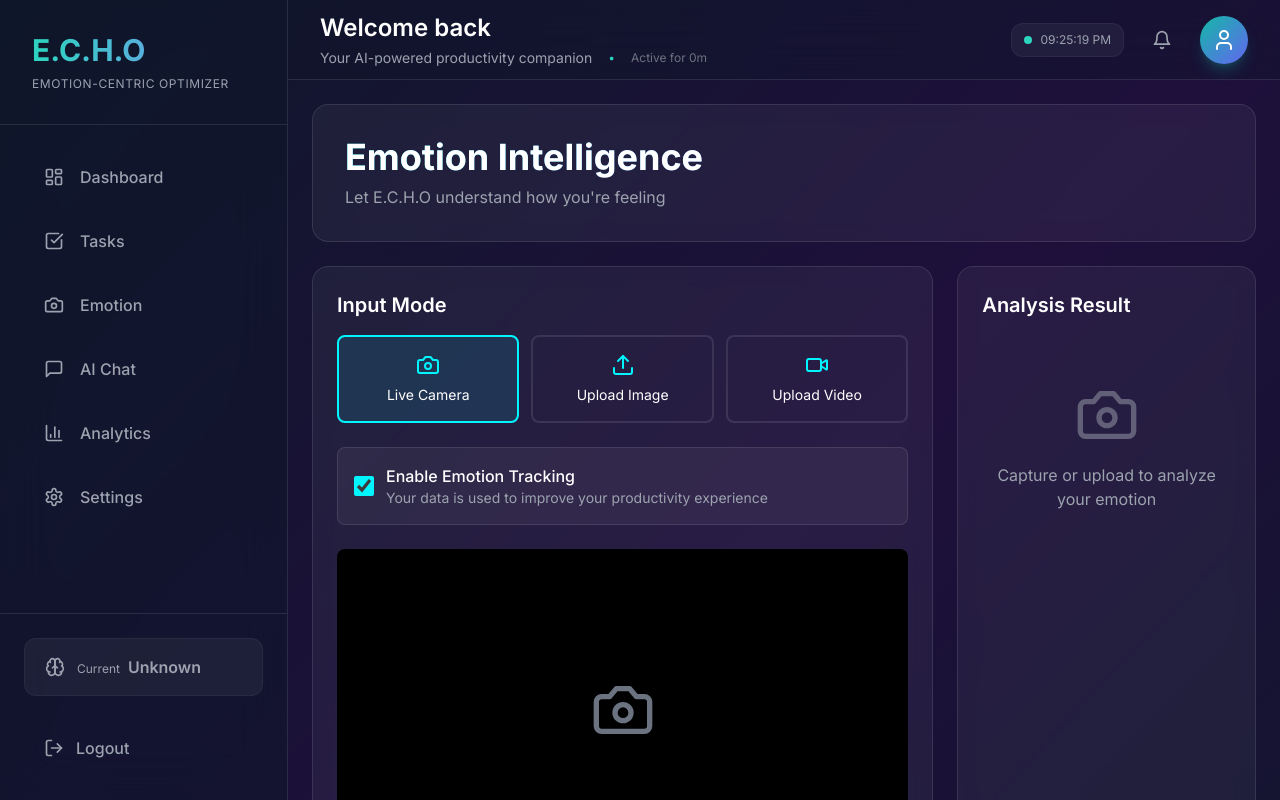
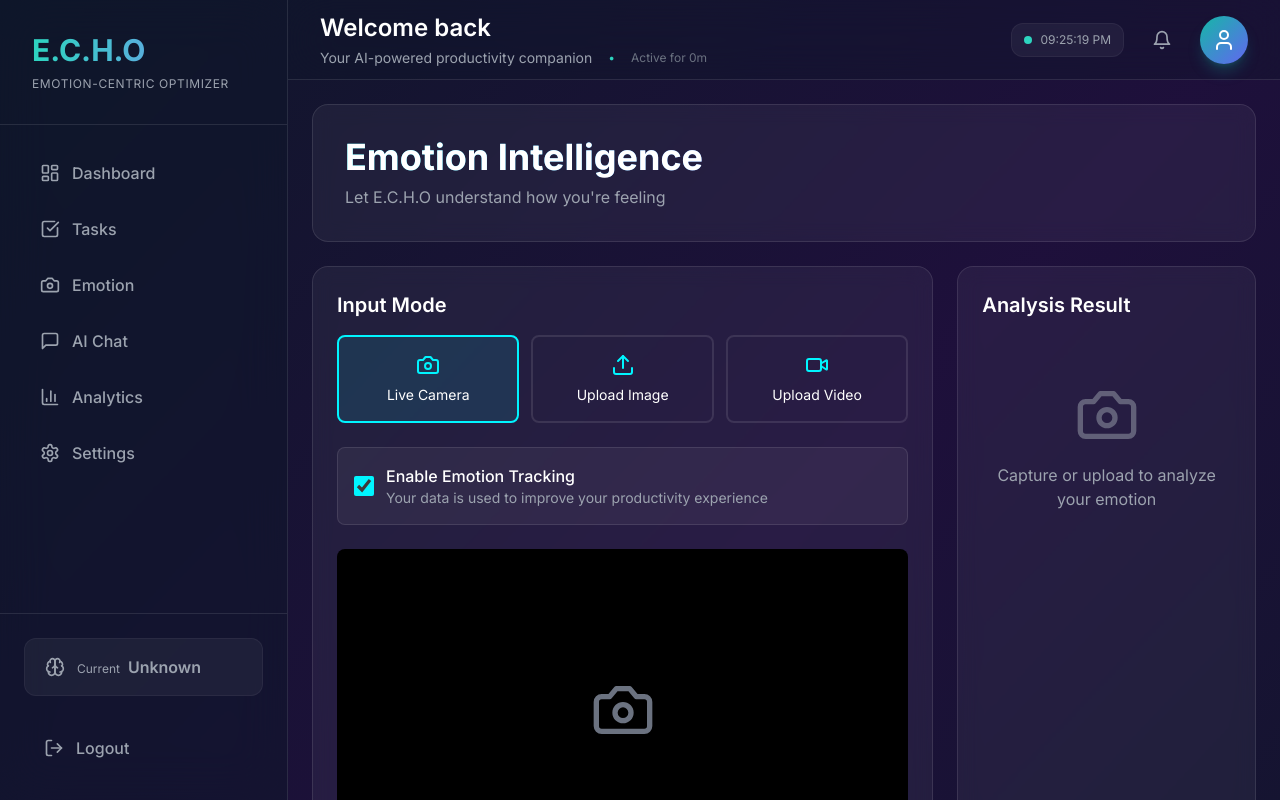
Before and after one commit to beingcrazyasalways/echo-saas, a Next.js app: page /emotion in a window 1280 px wide. Shown: the top 800 px of the page. Built offline with nearby package versions, Linux system fonts and the light colour scheme; no server answers.

Commit message:
fix: adjust z-index hierarchy for sidebar interactivity
- Lower modal backdrops from z-50 to z-40
- Raise sidebar from z-50 to z-60
- Lower Toast from z-50 to z-40
- This ensures sidebar is always above modal backdrops when not in modal

```diff
--- a/app/dashboard/page.jsx
+++ b/app/dashboard/page.jsx
@@ -944,7 +944,7 @@ export default function DashboardPage() {
       />
 
       {showChat && (
-        <div className="fixed inset-0 bg-black/50 backdrop-blur-sm flex items-center justify-center z-50 p-2 sm:p-4 pointer-events-none">
+        <div className="fixed inset-0 bg-black/50 backdrop-blur-sm flex items-center justify-center z-40 p-2 sm:p-4 pointer-events-none">
           <div className="w-full max-w-lg h-full sm:h-auto max-h-screen overflow-y-auto pointer-events-auto">
             <ChatUI
               tasks={tasks}
@@ -966,7 +966,7 @@ export default function DashboardPage() {
       )}
 
       {automationAlert && (
-        <div className="fixed inset-0 bg-black/50 backdrop-blur-sm flex items-center justify-center z-50 p-4 pointer-events-none">
+        <div className="fixed inset-0 bg-black/50 backdrop-blur-sm flex items-center justify-center z-40 p-4 pointer-events-none">
           <div className="backdrop-blur-xl bg-slate-900/90 border border-white/10 rounded-2xl p-4 sm:p-6 max-w-md w-full mx-4 shadow-2xl pointer-events-auto">
             <h3 className="text-lg sm:text-xl font-semibold text-white mb-3 sm:mb-4">
               {automationAlert.type === 'stress' && '⚠️ Stress Alert'}
--- a/components/Sidebar.jsx
+++ b/components/Sidebar.jsx
@@ -43,7 +43,7 @@ export default function Sidebar({ currentEmotion, isOpen, onClose }) {
           onClick={onClose}
         />
       )}
-      <div className={`w-64 sm:w-72 h-screen backdrop-blur-xl bg-slate-900/50 border-r border-white/10 flex flex-col lg:static lg:left-auto lg:inset-auto fixed left-0 top-0 z-50 lg:z-auto transition-transform duration-300 ${isOpen ? 'translate-x-0' : '-translate-x-full lg:translate-x-0'}`}>
+      <div className={`w-64 sm:w-72 h-screen backdrop-blur-xl bg-slate-900/50 border-r border-white/10 flex flex-col lg:static lg:left-auto lg:inset-auto fixed left-0 top-0 z-60 lg:z-auto transition-transform duration-300 ${isOpen ? 'translate-x-0' : '-translate-x-full lg:translate-x-0'} pointer-events-auto`}>
         <div className="p-4 sm:p-6 lg:p-8 border-b border-white/10">
           <h1 className="text-2xl sm:text-3xl font-bold bg-gradient-to-r from-teal-400 to-indigo-400 bg-clip-text text-transparent">
             E.C.H.O
@@ -51,19 +51,22 @@ export default function Sidebar({ currentEmotion, isOpen, onClose }) {
           <p className="text-xs text-gray-400 mt-2 tracking-wider uppercase">Emotion-Centric Optimizer</p>
         </div>
 
-        <nav className="flex-1 p-4 sm:p-6 space-y-2">
+        <nav className="flex-1 p-4 sm:p-6 space-y-2 pointer-events-auto">
           {menuItems.map((item) => {
             const Icon = item.icon;
             const isActive = pathname === item.path;
             return (
               <button
                 key={item.path}
-                onClick={() => router.push(item.path)}
-                className={`w-full flex items-center gap-3 sm:gap-4 px-4 sm:px-5 py-3 sm:py-4 rounded-xl transition-all duration-300 ${
+                className={`w-full flex items-center gap-3 px-4 py-3 rounded-xl transition-all duration-200 pointer-events-auto ${
                   isActive
-                    ? 'bg-gradient-to-r from-teal-500/20 to-indigo-500/20 text-white border border-teal-400/30 shadow-lg shadow-teal-500/10'
-                    : 'text-gray-400 hover:text-white hover:bg-white/5'
+                    ? 'bg-gradient-to-r from-teal-500/20 to-indigo-500/20 text-white border border-teal-400/30'
+                    : 'text-gray-400 hover:bg-white/5 hover:text-white'
                 }`}
+                onClick={() => {
+                  router.push(item.path);
+                  if (onClose) onClose();
+                }}
               >
                 <Icon className="w-[18px] h-[18px] sm:w-5 sm:h-5" />
                 <span className="font-medium text-sm sm:text-base">{item.label}</span>
--- a/components/Toast.jsx
+++ b/components/Toast.jsx
@@ -25,7 +25,7 @@ export default function Toast({ message, type = 'info', onClose, duration = 3000
   };
 
   return (
-    <div className={`fixed top-24 right-8 px-4 py-3 rounded-lg shadow-lg z-50 border ${colors[type]} text-white backdrop-blur-sm animate-slide-in pointer-events-none`}>
+    <div className={`fixed top-24 right-8 px-4 py-3 rounded-lg shadow-lg z-40 border ${colors[type]} text-white backdrop-blur-sm animate-slide-in pointer-events-none`}>
       <div className="flex items-center gap-3 pointer-events-auto">
         {icons[type]}
         <span className="text-sm font-medium">{message}</span>
```
